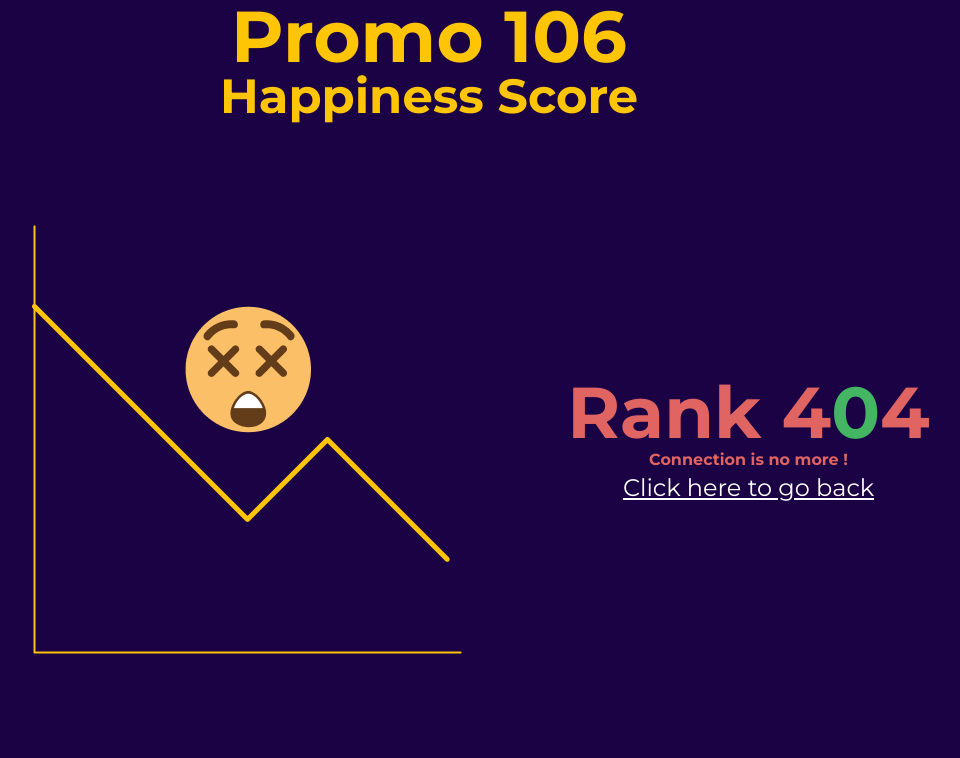
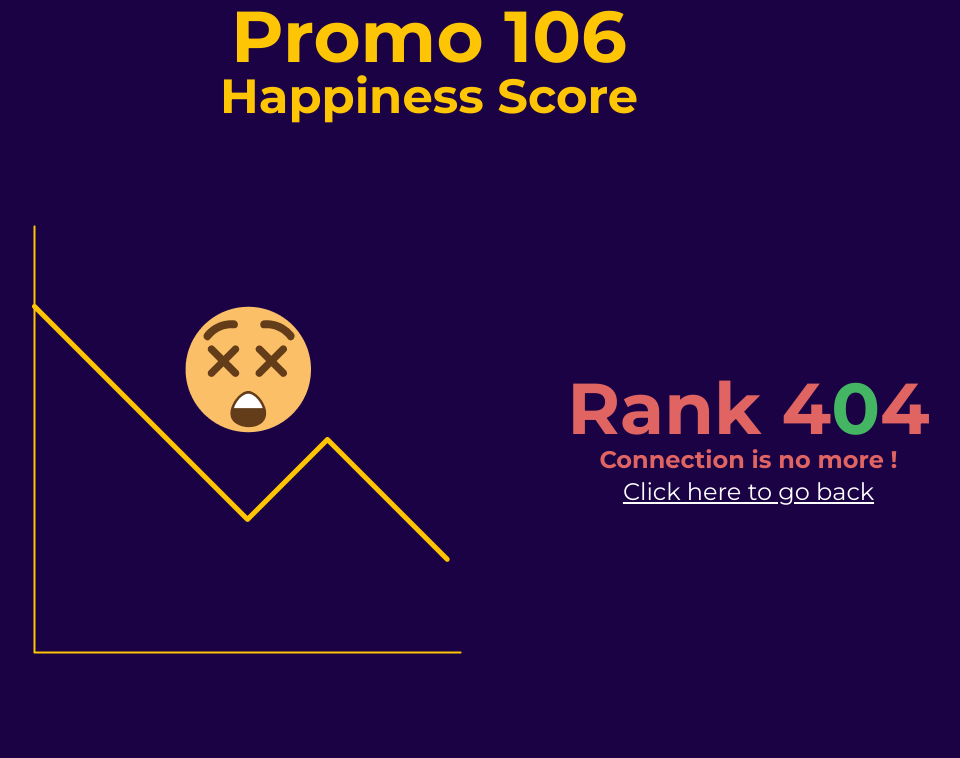
Before and after one commit to SamirZemouri/HappyHealth, a PHP site: page /views/404.php in a window 1280 px wide. Shown: the top 758 px of the page, without its empty margins (211-1171 px from the left). Run offline with PHP 8.4, Linux system fonts and the light colour scheme; some libraries are stand-ins or nearby versions.

Commit message:
UP
Changement de la size de la balise p contenant la phrase connection is no more.

```diff
--- a/views/404.php
+++ b/views/404.php
@@ -37,7 +37,7 @@
             <img class="hidden lg:flex" src="../assets/media/404-image-desk.png" alt="Picture of a happiness graphic going down and a dying emoji">
             <div class="flex flex-col items-center">
                 <span class="text-[#DF6462] font-bold text-5xl lg:text-7xl">Rank 4<span class="text-[#44B562]">0</span>4</span>
-                <p class="text-[#DF6462] font-bold">Connection is no more !</p>
+                <p class="text-[#DF6462] font-bold text-2xl">Connection is no more !</p>
                 <a class="text-[#fff] underline lg:text-2xl" href="home.php">Click here to go back</a>
             </div>
         </div>
```
